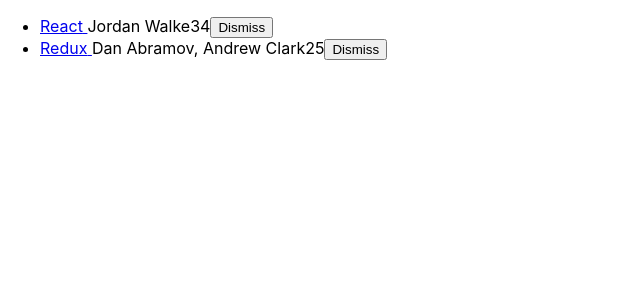
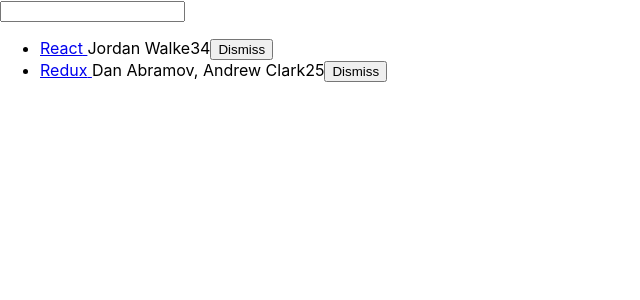
Before and after one commit to totem415/hacker-news, a React (Create React App) app: page / in a window 1280 px wide. Shown: the top 300 px of the page, without its empty margins (0-640 px from the left). Built offline with nearby package versions, Linux system fonts and the light colour scheme.

Commit message:
starting to work with the input field.

```diff
--- a/src/App.js
+++ b/src/App.js
@@ -27,21 +27,39 @@
       super(props);
       this.state = {
         list,
+        searchTerm: '',
       };
+      // this.onDismiss = this.onDismiss.bind(this);
+
+
       this.onDismiss = this.onDismiss.bind(this);
+      this.onSearchChange = this.onSearchChange.bind(this);
   }
 
-  onDismiss(id) {
+  onDismiss (id) {
     const isNotId = item => item.objectID !== id;
     const updatedList = this.state.list.filter(isNotId);
     this.setState({ list: updatedList });
   }
 
+  onSearchChange (event) {
+    this.setState({ searchTerm: event.target.value });
+    console.log("search value:", event.target.value);
+  }
+
   render() {
     return (
       <div className="App" style={divStyle}>
+      <form>
+      <input
+        type="text"
+        onChange={this.onSearchChange}
+      />
+      </form>
+
         <ul>
-      {this.state.list.map(item =>
+      {this.state.list.map(item => {
+          return (
             <div key={item.objectID}> <li><span>
                 <a href={item.url}>{item.title} </a>
               </span>
@@ -57,7 +75,7 @@
               </span>
               </li>
             </div>
-        )}
+        )})}
 
            </ul>
        </div>
```
